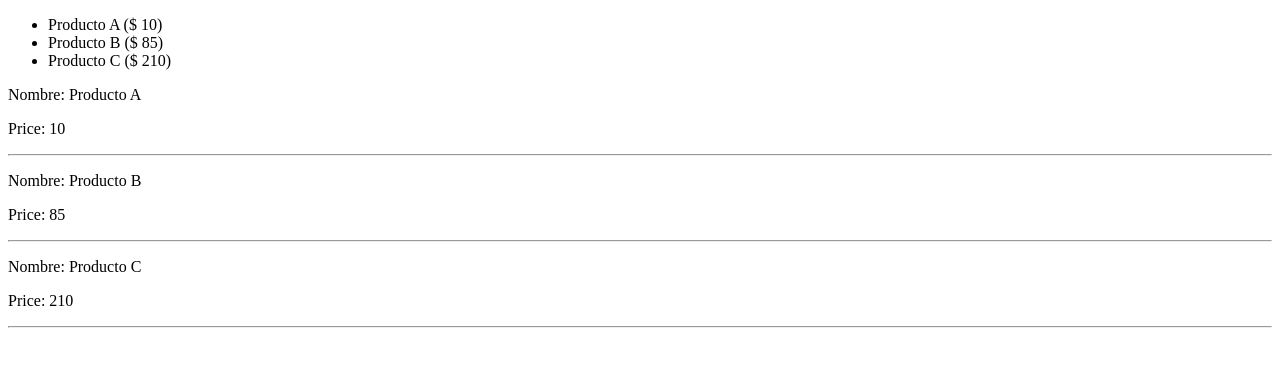
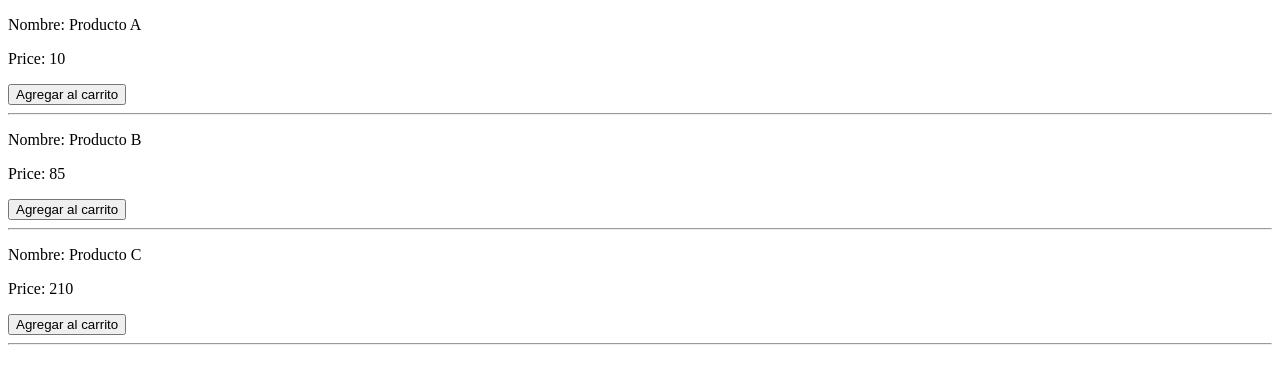
Before and after one commit to yanethirv/vue3-ecommerce, a Vue app: page / in a window 1280 px wide. Shown: the top 384 px of the page. Built offline with nearby package versions, Linux system fonts and the light colour scheme.

Commit message:
Emitir eventos de componente hijo a padre

```diff
--- a/src/examples/Product.ts
+++ b/src/examples/Product.ts
@@ -1,4 +1,5 @@
 export interface Product {
+    id: number;
     name: string;
     price: number;
 }
--- a/src/examples/ProductCard.vue
+++ b/src/examples/ProductCard.vue
@@ -5,10 +5,22 @@ import type { Product } from './Product';
 
 export default {
     // Propiedad product - Viene del componente Padre
+    // Propiedades que puede recibir
     props: {
         product: {
             type: Object as PropType<Product>, // Interface PRODUCT
             required: true
+        }
+    },
+    // Eventos que puede emitir
+    emits: ['addProduct'],
+
+    // Metodo
+    methods: {
+        onAddButtonClick() {
+            // El metodo Emite el evento addProduct
+            this.$emit('addProduct');
+            //console.log('Agregando producto ' + this.product.id);
         }
     }
 }
@@ -17,6 +29,6 @@ export default {
 <template>
     <p>Nombre: {{ product.name }}</p>
     <p>Price: {{ product.price }}</p>
+    <button @click="onAddButtonClick">Agregar al carrito</button>
     <hr />
-
 </template>
--- a/src/examples/ProductList.vue
+++ b/src/examples/ProductList.vue
@@ -11,25 +11,26 @@ export default {
     data() {
         return {
             products: <Array<Product>> [
-                { name: 'Producto A', price: 10 },
-                { name: 'Producto B', price: 85 },
-                { name: 'Producto C', price: 210 },
+                { id: 1, name: 'Producto A', price: 10 },
+                { id: 2, name: 'Producto B', price: 85 },
+                { id: 3, name: 'Producto C', price: 210 },
             ]
         };
     },
     // Metodos
-    methods: {}
+    methods: {
+        onProductAdd(productId: number) {
+            console.log("Agregar producto " + productId);
+        }
+    }
 
 }
 </script>
 
 <template>
-    <ul>
-        <li v-for="product in products">{{ product.name }} ($ {{ product.price }})</li>
-    </ul>
-
     <ProductCard
         v-for="p in products"
         :product="p"
+        @addProduct="onProductAdd(p.id)"
     />
 </template>
```
